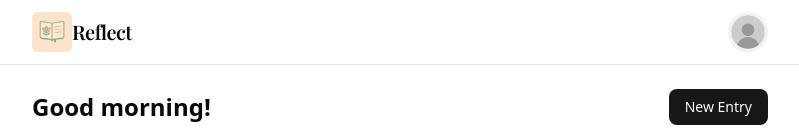
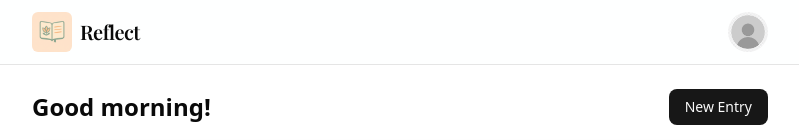
Before and after one commit to louise-dejongh/daily-journal-app, a Next.js app: page / in a window 1280 px wide. Shown: the top 140 px of the page, without its empty margins (240-1039 px from the left). Built offline with nearby package versions, Linux system fonts and the light colour scheme.

Commit message:
Add space between title and logo again

```diff
--- a/src/app/layout.tsx
+++ b/src/app/layout.tsx
@@ -25,7 +25,7 @@
       <body className="min-h-screen bg-background text-foreground">
         <header className="border-b bg-background/50 backdrop-blur">
           <div className="mx-auto max-w-3xl px-4 py-3 flex items-center justify-between">
-            <div className="flex items-center justify-between">
+            <div className="flex items-center gap-2">
               <Image
                 className="w-10 h-10 rounded-sm"
                 src="/images/reflect-logo.png"
```
